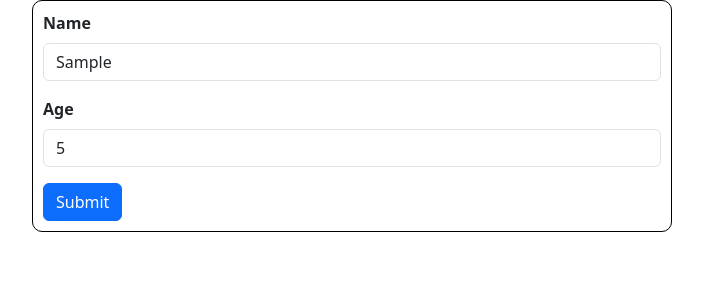
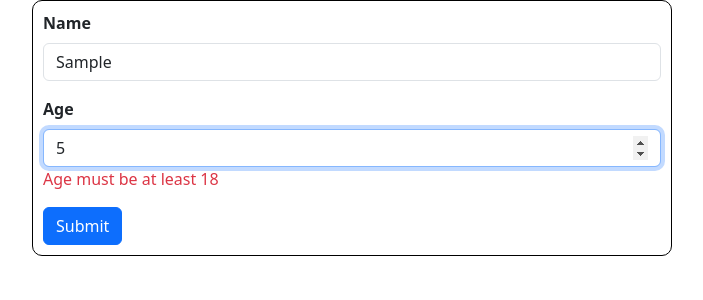
Before and after one commit to iabur/react-app, a React (Vite) app: page / in a window 1280 px wide. Both pictures are taken after typing "Sample", "5" into the empty fields and a click on the button "Submit". Shown: the top 300 px of the page, without its empty margins (288-991 px from the left). Built offline with nearby package versions, Linux system fonts and the light colour scheme; the HTML template or start-up script is replaced by a standard one.

Commit message:
Enhance Form component validation by adding error messages for name and age fields; implement required and length constraints for input registration

```diff
--- a/src/components/Form/Form.tsx
+++ b/src/components/Form/Form.tsx
@@ -1,8 +1,17 @@
 import { FieldValues, useForm } from "react-hook-form";
 import "./index.css";
 
+interface FormData {
+  name: string;
+  age: number;
+}
+
 const Form = () => {
-  const { register, handleSubmit } = useForm();
+  const {
+    register,
+    handleSubmit,
+    formState: { errors },
+  } = useForm<FormData>();
 
   const onSubmit = (data: FieldValues) => console.log(data);
 
@@ -17,8 +26,15 @@ const Form = () => {
             type="text"
             className="form-control"
             id="name"
-            {...register("name")}
+            {...register("name", {
+              required: "Name is required",
+              minLength: {
+                value: 3,
+                message: "Name must be at least 3 characters",
+              },
+            })}
           />
+          {errors.name && <p className="text-danger">{errors.name.message}</p>}
         </div>
         <div className="mb-3">
           <label htmlFor="age" className="form-label">
@@ -28,8 +44,13 @@ const Form = () => {
             type="number"
             className="form-control"
             id="age"
-            {...register("age")}
+            {...register("age", {
+              required: "Age is required",
+              min: { value: 18, message: "Age must be at least 18" },
+              max: { value: 100, message: "Age must be less than 100" },
+            })}
           />
+          {errors.age && <p className="text-danger">{errors.age.message}</p>}
         </div>
         <button type="submit" className="btn btn-primary">
           Submit
```
